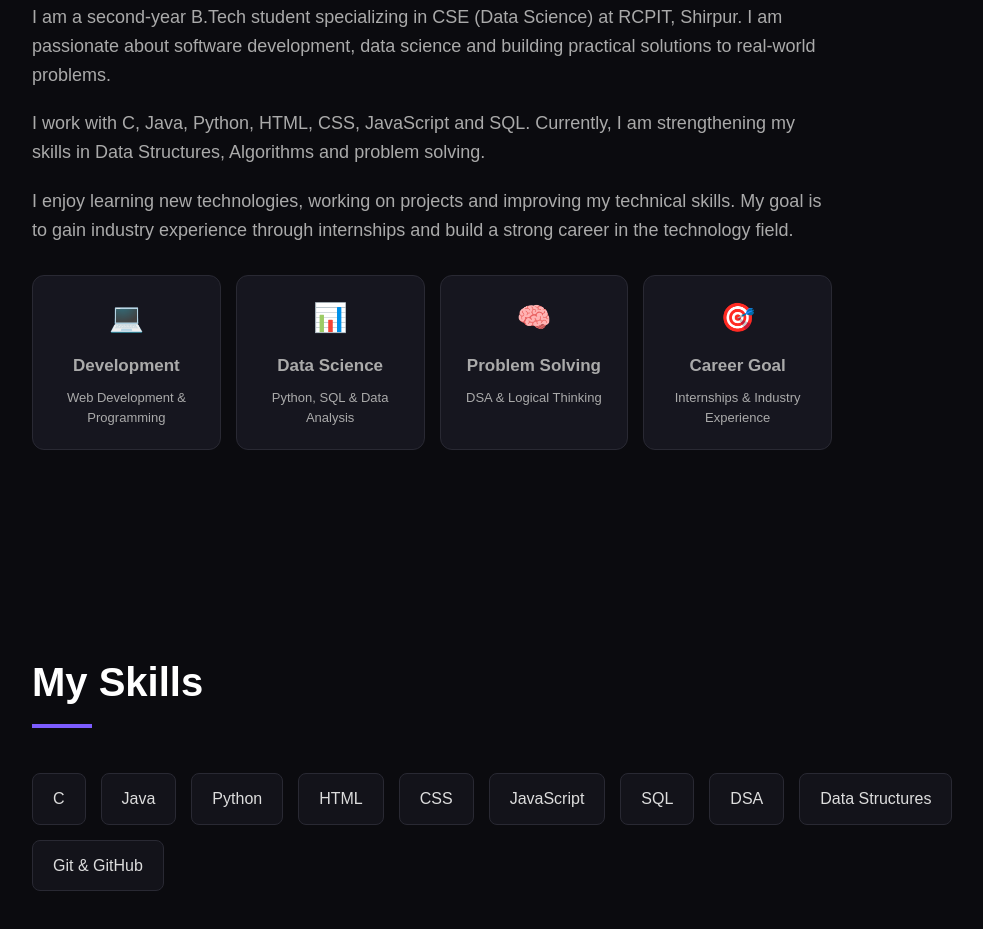
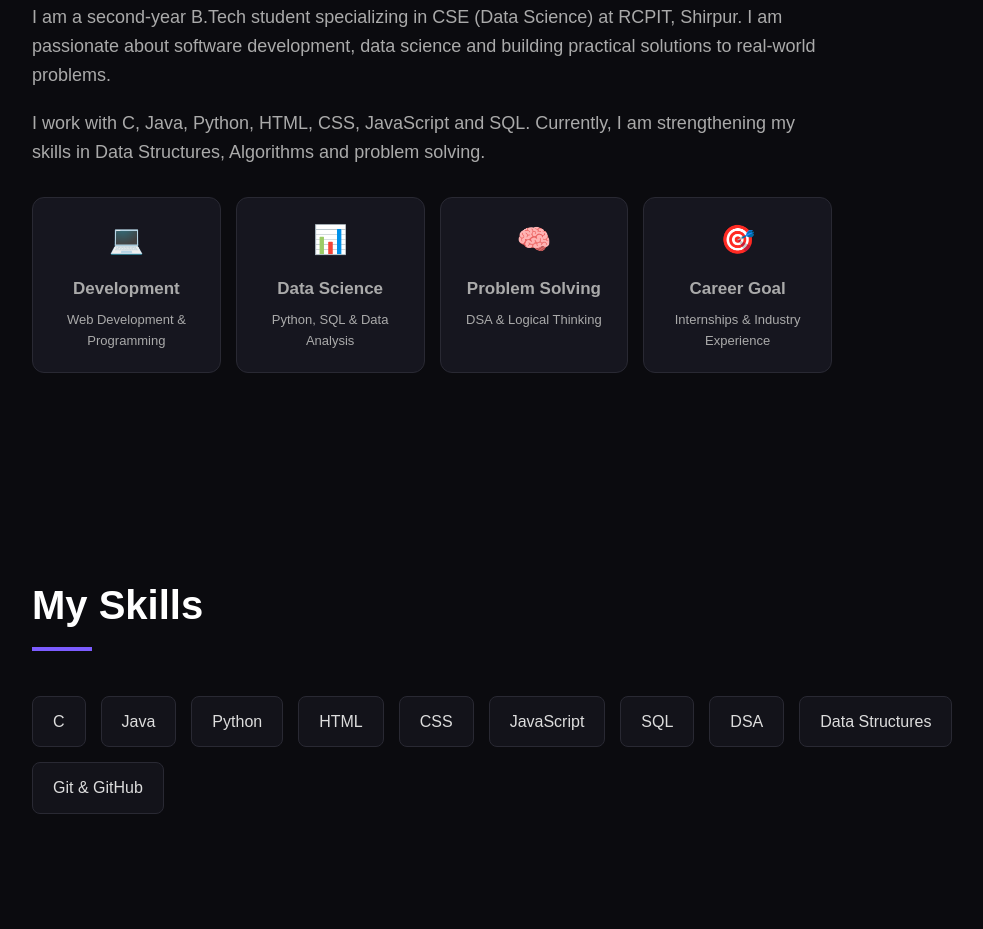
Before and after one commit to krunalipatil/krunali-portfolio, a plain HTML site: page index.html in a window 1280 px wide. Shown: the part 1020-1949 px from the top of the page, without its empty margins (78-1061 px from the left). Drawn offline with Linux system fonts and the light colour scheme.

Commit message:
Fix formatting issues in index.html

```diff
--- a/index.html
+++ b/index.html
@@ -84,12 +84,6 @@
                 Algorithms and problem solving.
             </p>
 
-            <p>
-                I enjoy learning new technologies, working on projects
-                and improving my technical skills. My goal is to gain
-                industry experience through internships and build a
-                strong career in the technology field.
-            </p>
 
             <div class="about-highlights">
 
```
